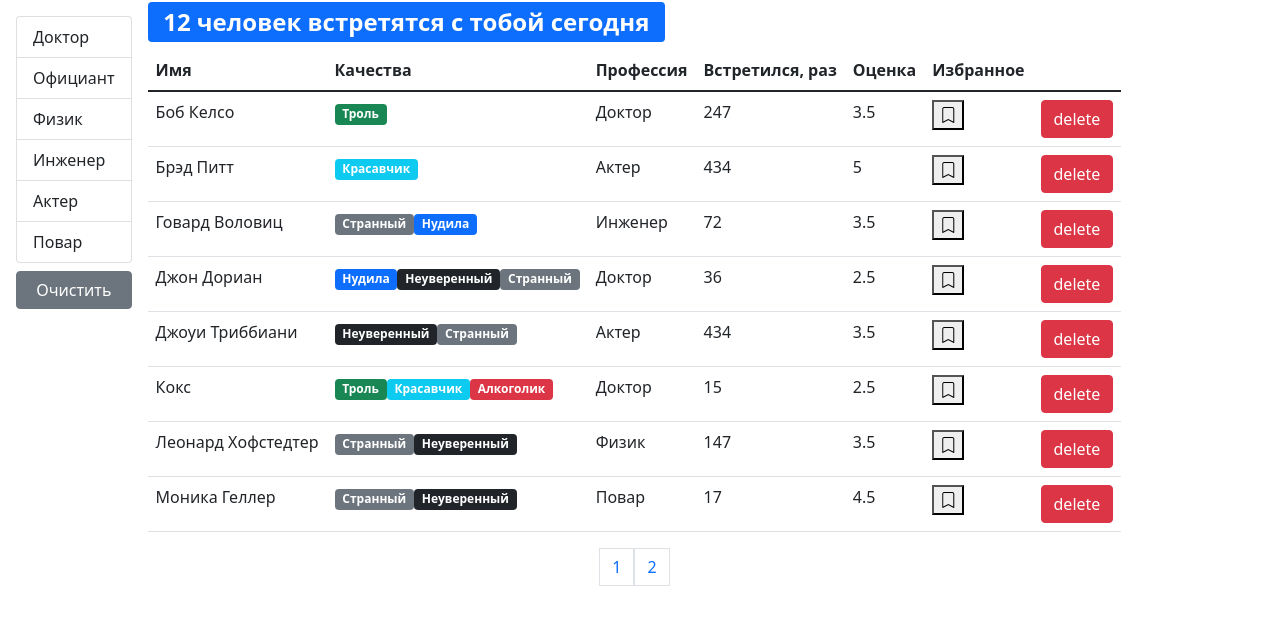
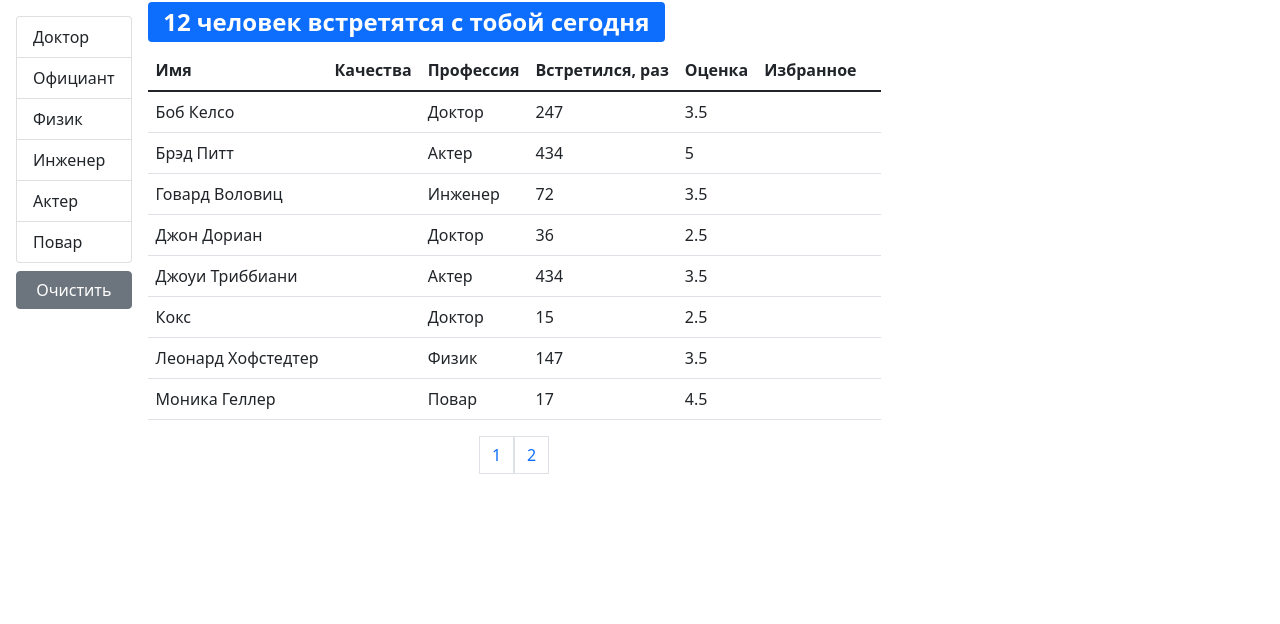
Before and after one commit to Toff2022/fast-company, a React (Create React App) app: page / in a window 1280 px wide. Shown: the top 624 px of the page. Built offline with nearby package versions, Linux system fonts and the light colour scheme.

Commit message:
allmost done tableBody

```diff
--- /dev/null
+++ b/src/app/components/tableBody.jsx
@@ -0,0 +1,24 @@
+import React from "react";
+import PropTypes from "prop-types";
+import _ from "lodash";
+
+const TableBody = ({ data, columns }) => {
+    return (
+        <tbody>
+            {data.map((item) => (
+                <tr key={item._id}>
+                    {Object.keys(columns).map((column) => (
+                        <td key={column}>
+                            { _.get(item, columns[column].path)}</td>
+                    ))}
+                </tr>
+            ))}
+        </tbody>
+    );
+};
+
+TableBody.propTypes = {
+    data: PropTypes.array.isRequired,
+    columns: PropTypes.object.isRequired
+};
+export default TableBody;
--- a/src/app/components/tableHeader.jsx
+++ b/src/app/components/tableHeader.jsx
@@ -1,32 +1,33 @@
 import React from "react";
 import PropTypes from "prop-types";
-const TableHeader = ({ onSort, selectedSort, coloumns }) => {
+
+const TableHeader = ({ onSort, selectedSort, columns }) => {
     const handleSort = (item) => {
-        if (selectedSort.iter === item) {
+        if (selectedSort.path === item) {
             onSort({
                 ...selectedSort,
                 order: selectedSort.order === "asc" ? "desc" : "asc"
             });
         } else {
-            onSort({ iter: item, order: "asc" });
+            onSort({ path: item, order: "asc" });
         }
     };
 
     return (
         <thead>
             <tr>
-            {Object.keys(coloumns).map((coloumn) => (
+                {Object.keys(columns).map((column) => (
                     <th
-                key={coloumn}
+                        key={column}
                         onClick={
-                    coloumns[coloumn].iter
-                    ? () => handleSort(coloumns[coloumn].iter)
+                            columns[column].path
+                                ? () => handleSort(columns[column].path)
                                 : undefined
                         }
-                {...{ role: coloumns[coloumn].iter && "button" }}
-                scope="col">
-                 {coloumns[coloumn].name}
-
+                        {...{ role: columns[column].path && "button" }}
+                        scope="col"
+                    >
+                        {columns[column].name}
                     </th>
                 ))}
 
@@ -45,12 +46,13 @@ const TableHeader = ({ onSort, selectedSort, coloumns }) => {
             </th>
             <th /> */}
             </tr>
-    </thead>);
-}
+        </thead>
+    );
+};
 
 TableHeader.propTypes = {
     onSort: PropTypes.func.isRequired,
     selectedSort: PropTypes.object.isRequired,
-    coloumns: PropTypes.object.isRequired
+    columns: PropTypes.object.isRequired
 };
 export default TableHeader;
--- a/src/app/components/usersTable.jsx
+++ b/src/app/components/usersTable.jsx
@@ -1,29 +1,31 @@
 import React from "react";
-import User from "./user";
+// import User from "./user";
 import PropTypes from "prop-types";
 import TableHeader from "./tableHeader";
+import TableBody from "./tableBody";
 
 const UserTable = ({ users, onSort, selectedSort, ...rest }) => {
-    const coloumns = {
-        name: { iter: "name", name: "Имя" },
+    const columns = {
+        name: { path: "name", name: "Имя" },
         qualities: { name: "Качества" },
-        professions: { iter: "profession.name", name: "Профессия" },
+        professions: { path: "profession.name", name: "Профессия" },
         completedMeetings: {
-            iter: "completedMeetings",
+            path: "completedMeetings",
             name: "Встретился, раз"
         },
-        rate: { iter: "rate", name: "Оценка" },
-        bookmark: { iter: "bookmark", name: "Избранное" },
+        rate: { path: "rate", name: "Оценка" },
+        bookmark: { path: "bookmark", name: "Избранное" },
         delete: {}
     };
     return (
         <table className="table">
-            <TableHeader {...{ onSort, selectedSort, coloumns }} />
-            <tbody>
+            <TableHeader {...{ onSort, selectedSort, columns }} />
+            <TableBody {...{ columns, data: users }} />
+            {/* <tbody>
                 {users.map((user) => (
                     <User {...rest} {...user} key={user._id} />
                 ))}
-            </tbody>
+            </tbody> */}
         </table>
     );
 };
```
Lines whose indentation alone changed are shown as unchanged.
